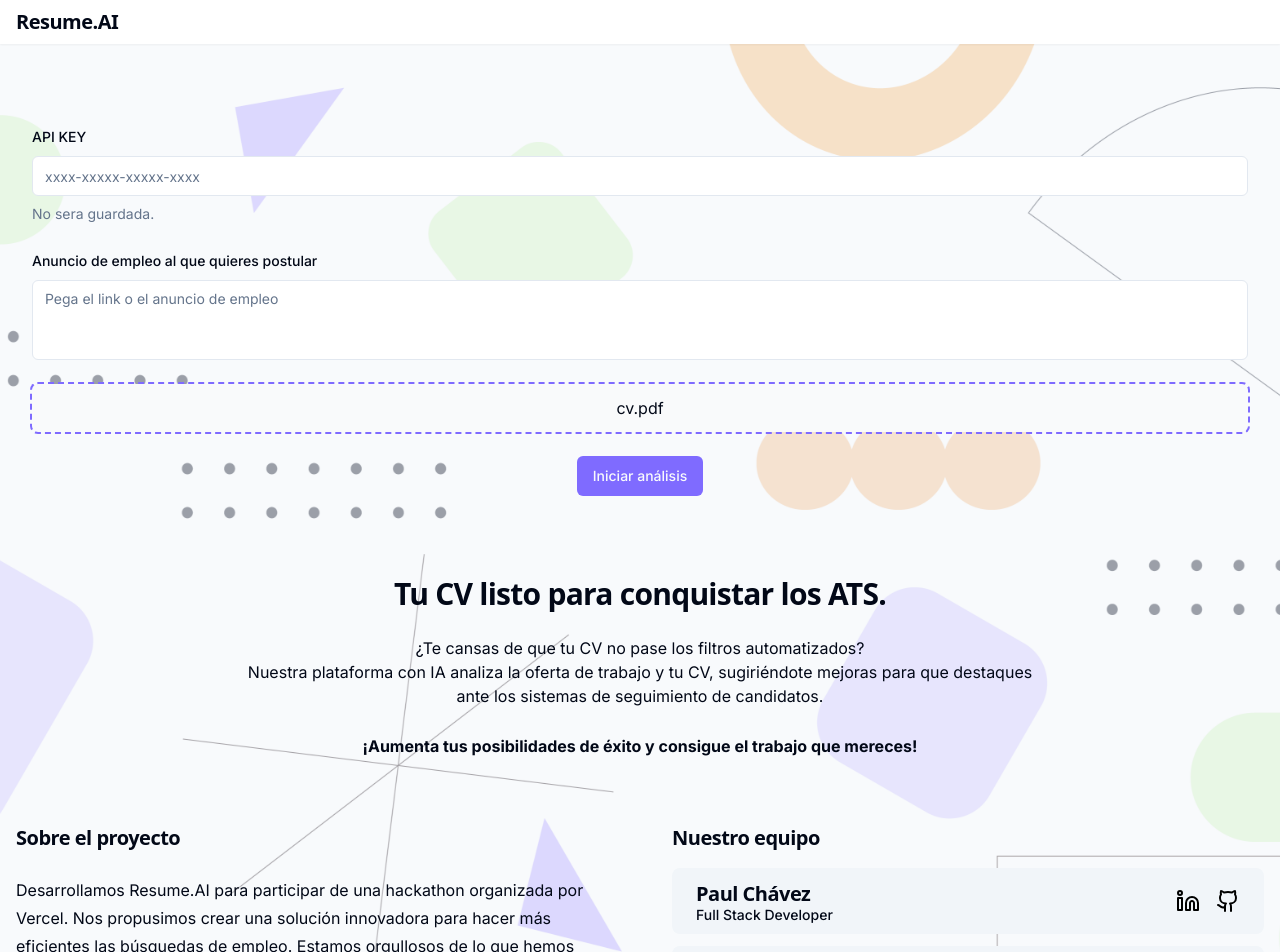
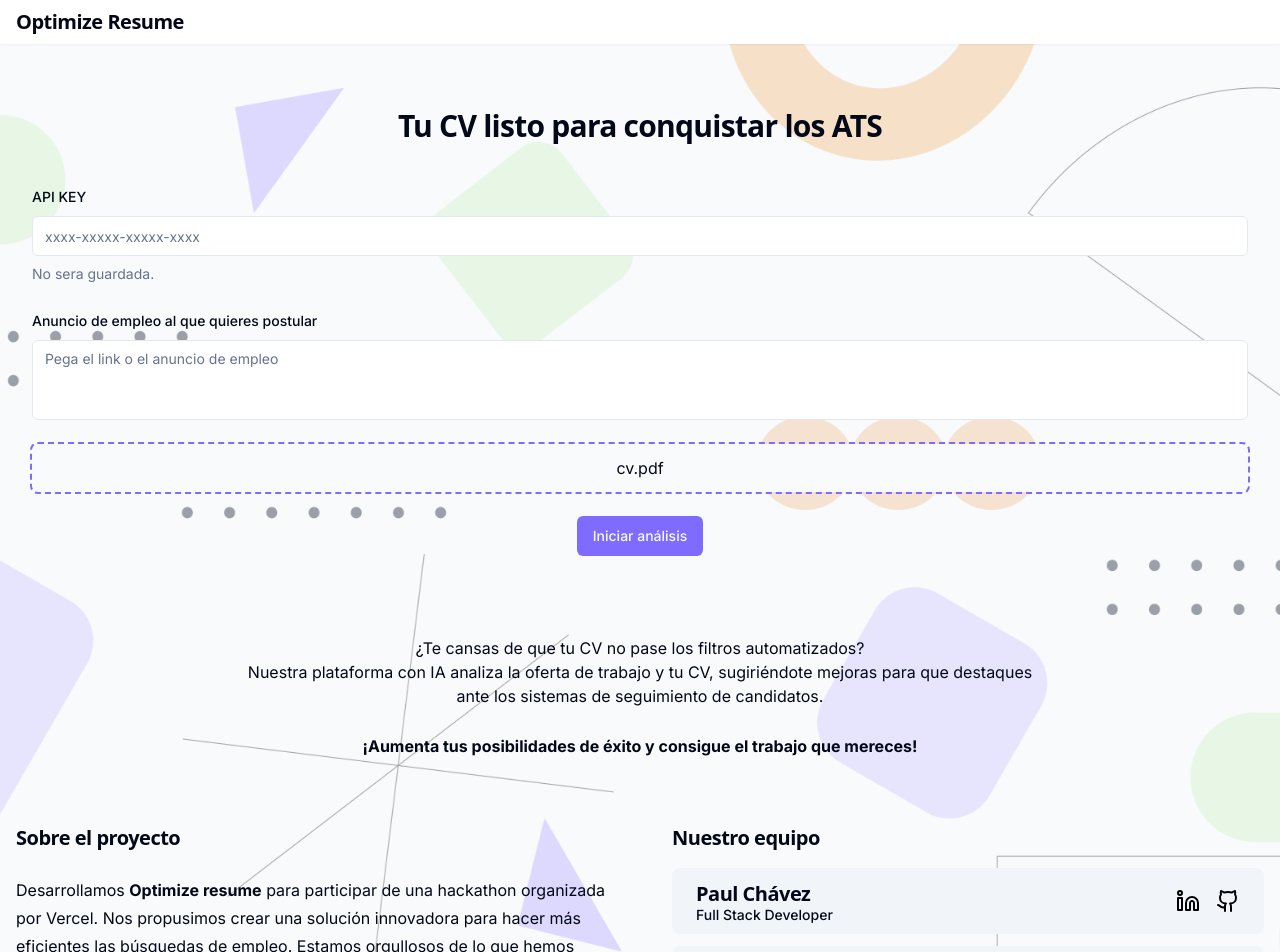
Before and after one commit to developaul/optimize-resume, a Next.js app: page /home in a window 1280 px wide. Shown: the top 952 px of the page. Built offline with nearby package versions, Linux system fonts and the light colour scheme.

Commit message:
style(home): update project name to optimize resume

```diff
--- a/src/app/home/components/About.tsx
+++ b/src/app/home/components/About.tsx
@@ -77,10 +77,11 @@
         <div className="flex-1">
           <h4 className="h4">Sobre el proyecto</h4>
           <p className="p">
-            Desarrollamos Resume.AI para participar de una hackathon organizada
-            por Vercel. Nos propusimos crear una solución innovadora para hacer
-            más eficientes las búsquedas de empleo. Estamos orgullosos de lo que
-            hemos logrado y esperamos que les sea tan útil como lo imaginamos
+            Desarrollamos <strong>Optimize resume</strong> para participar de
+            una hackathon organizada por Vercel. Nos propusimos crear una
+            solución innovadora para hacer más eficientes las búsquedas de
+            empleo. Estamos orgullosos de lo que hemos logrado y esperamos que
+            les sea tan útil como lo imaginamos
           </p>
         </div>
         <div className="flex-1">
--- a/src/app/home/components/Hero.tsx
+++ b/src/app/home/components/Hero.tsx
@@ -2,7 +2,6 @@
   return (
     <section className="py-16 px-4">
       <div className="w-full max-w-screen-xl m-auto flex flex-col items-center">
-        <h2 className="h2 mb-4">Tu CV listo para conquistar los ATS.</h2>
         <p>¿Te cansas de que tu CV no pase los filtros automatizados?</p>
         <p>
           Nuestra plataforma con IA analiza la oferta de trabajo y tu CV,
--- a/src/app/home/page.tsx
+++ b/src/app/home/page.tsx
@@ -1,19 +1,18 @@
 "use client";
 
+import { z } from "zod";
+import { useLocalStorage } from "usehooks-ts";
+import { useRouter } from "next/navigation";
+
+import ActionSection, { FormSchema } from "./components/ActionSection";
 import Layout from "@/components/Layout";
-import ActionSection, { FormSchema } from "./components/ActionSection";
 import Hero from "./components/Hero";
 import About from "./components/About";
 
-import { useRouter } from "next/navigation";
-import { useLocalStorage } from "usehooks-ts";
-
 import { fileToBase64 } from "@/lib/utils";
 import { Maybe } from "@/server/types";
-import { z } from "zod";
 
 export default function Home() {
-
   const router = useRouter();
 
   const [, setApiKey] = useLocalStorage<Maybe<string>>("api_key", null);
@@ -32,8 +31,8 @@
 
   return (
     <>
-      <Layout title="Resume.AI">
-        <ActionSection onSubmit={handleSubmit}/>
+      <Layout title="Optimize Resume">
+        <ActionSection onSubmit={handleSubmit} />
         <Hero />
         <About />
       </Layout>
--- a/src/app/page.tsx
+++ b/src/app/page.tsx
@@ -1,55 +1,7 @@
 "use client";
 
-// import { useRouter } from "next/navigation";
-// import { useLocalStorage } from "usehooks-ts";
-
-// import { fileToBase64 } from "@/lib/utils";
-// import { Maybe } from "@/server/types";
 import Home from "./home/page";
 
 export default function RootPage() {
-  // const router = useRouter();
-
-  // const [, setApiKey] = useLocalStorage<Maybe<string>>("api_key", null);
-  // const [, setJobUrl] = useLocalStorage<Maybe<string>>("jobUrl", null);
-  // const [, setBase64URI] = useLocalStorage<Maybe<string>>("base64URI", null);
-
-  // const handleSubmit = async (event: React.FormEvent<HTMLFormElement>) => {
-  //   event.preventDefault();
-  //   const formData = new FormData(event.target as HTMLFormElement);
-
-  //   const file = formData.get("file") as File;
-  //   const apiKey = formData.get("apiKey") as string;
-  //   const jobUrl = formData.get("jobUrl") as string;
-
-  //   const base64URI = await fileToBase64(file);
-
-  //   setApiKey(() => apiKey);
-  //   setJobUrl(() => jobUrl);
-  //   setBase64URI(() => base64URI);
-
-  //   router.push("/results");
-  // };
-
-  return (
-    <Home/>
-    // <>
-    //   <Layout title="Resume.AI">
-    //     <ActionSection />
-    //     <Hero />
-    //     <About />
-    //   </Layout>
-    // </>
-    // <form onSubmit={handleSubmit}>
-    //   <h1>This page is just for testing useObject</h1>
-
-    //   <input type="text" name="apiKey" placeholder="Escribe api_key" />
-
-    //   <input type="file" name="file" accept="application/pdf" />
-
-    //   <input type="text" name="jobUrl" placeholder="Escribe url de aviso"/>
-
-    //   <button type="submit">Generate</button>
-    // </form>
-  );
+  return <Home />;
 }
--- a/src/components/Layout.tsx
+++ b/src/components/Layout.tsx
@@ -7,10 +7,15 @@
   children: React.ReactNode;
   goBack?: () => void;
   title: string;
-  bodyClassName?: any
+  bodyClassName?: any;
 };
 
-const Layout: FC<LayoutProps> = ({ children, goBack, title, bodyClassName }) => {
+const Layout: FC<LayoutProps> = ({
+  children,
+  goBack,
+  title,
+  bodyClassName,
+}) => {
   return (
     <>
       <header className="bg-white/30 shadow-sm px-4 py-2 sticky top-0 backdrop-blur z-10">
@@ -30,8 +35,12 @@
       </header>
       <main
         className={`py-16 px-4 bg-cover bg-center ${bodyClassName}`}
-        style={{ backgroundImage: "url('/background.png')", }}
+        style={{ backgroundImage: "url('/background.png')" }}
       >
+        <h2 className="h2 mb-4 text-center">
+          Tu CV listo para conquistar los ATS
+        </h2>
+
         {children}
       </main>
     </>
```
